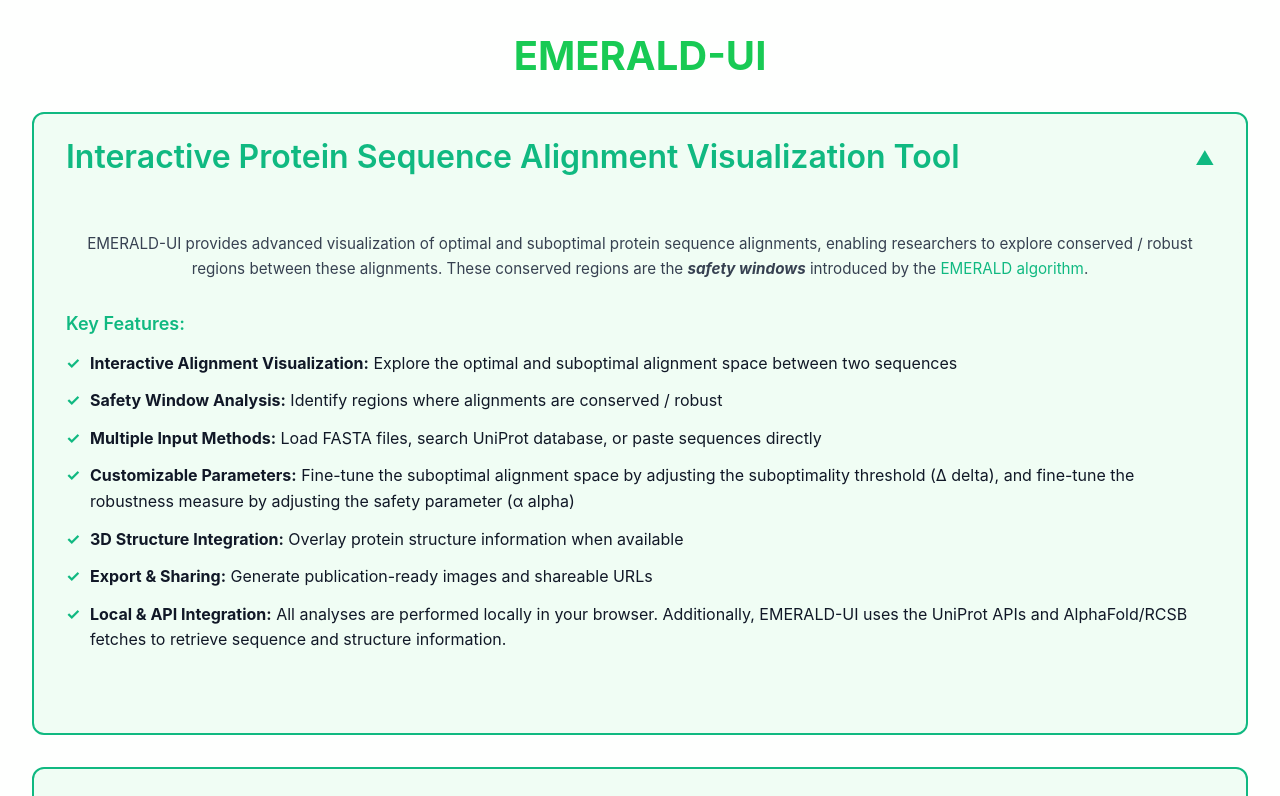
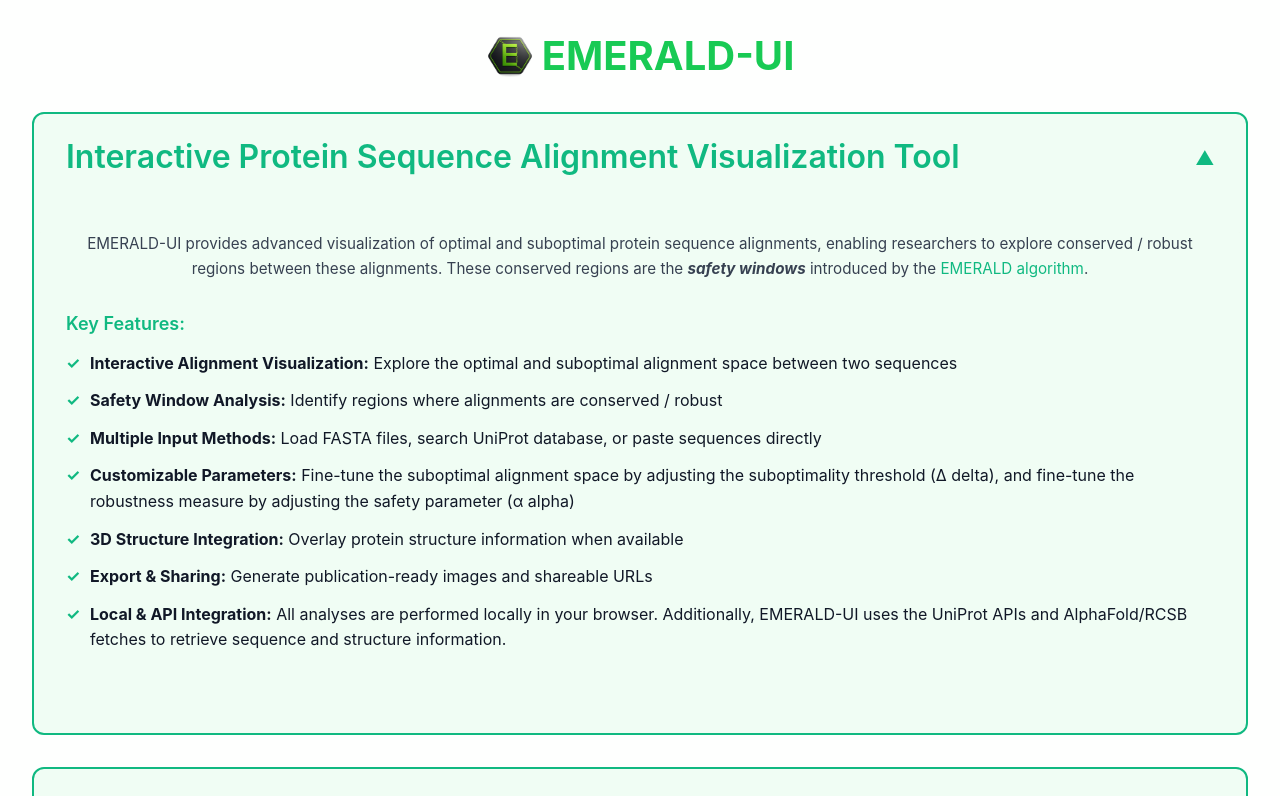
Before and after one commit to algbio/emerald-ui, a React (Vite) app: page / in a window 1280 px wide. Shown: the top 796 px of the page. Built offline with nearby package versions, Linux system fonts and the light colour scheme; no server answers; what molstar would draw is missing.

Commit message:
Add icon

```diff
--- a/index.html
+++ b/index.html
@@ -2,7 +2,7 @@
 <html lang="en">
   <head>
     <meta charset="UTF-8" />
-    <link rel="icon" type="image/png" href="/social-preview.png" />
+    <link rel="icon" type="image/png" href="/emerald-icon-small.png" />
     <meta name="viewport" content="width=device-width, initial-scale=1.0" />
     <title>EMERALD-UI | Interactive Protein Sequence Alignment Visualization</title>
 
--- a/src/App.css
+++ b/src/App.css
@@ -1095,6 +1095,16 @@
   color: #18ca54ff;
   font-weight: bold;
   text-align: center;
+  display: flex;
+  align-items: center;
+  justify-content: center;
+  gap: 0.5rem;
+}
+
+.app-title-icon {
+  width: 3rem;
+  height: 3rem;
+  object-fit: contain;
 }
 
 /* Center the subtitle below the app title */
--- a/src/App.tsx
+++ b/src/App.tsx
@@ -168,6 +168,11 @@
       {/* Alignment Counter */}
 
       <h1 className="app-title">
+        <img
+          src={`${import.meta.env.BASE_URL}emerald-icon.png`}
+          alt="EMERALD icon"
+          className="app-title-icon"
+        />
         EMERALD-UI
       </h1>
       <div className="getting-started-section">
```
Also changed, not shown: public/emerald-icon-small.png (added), public/emerald-icon.png (added).
